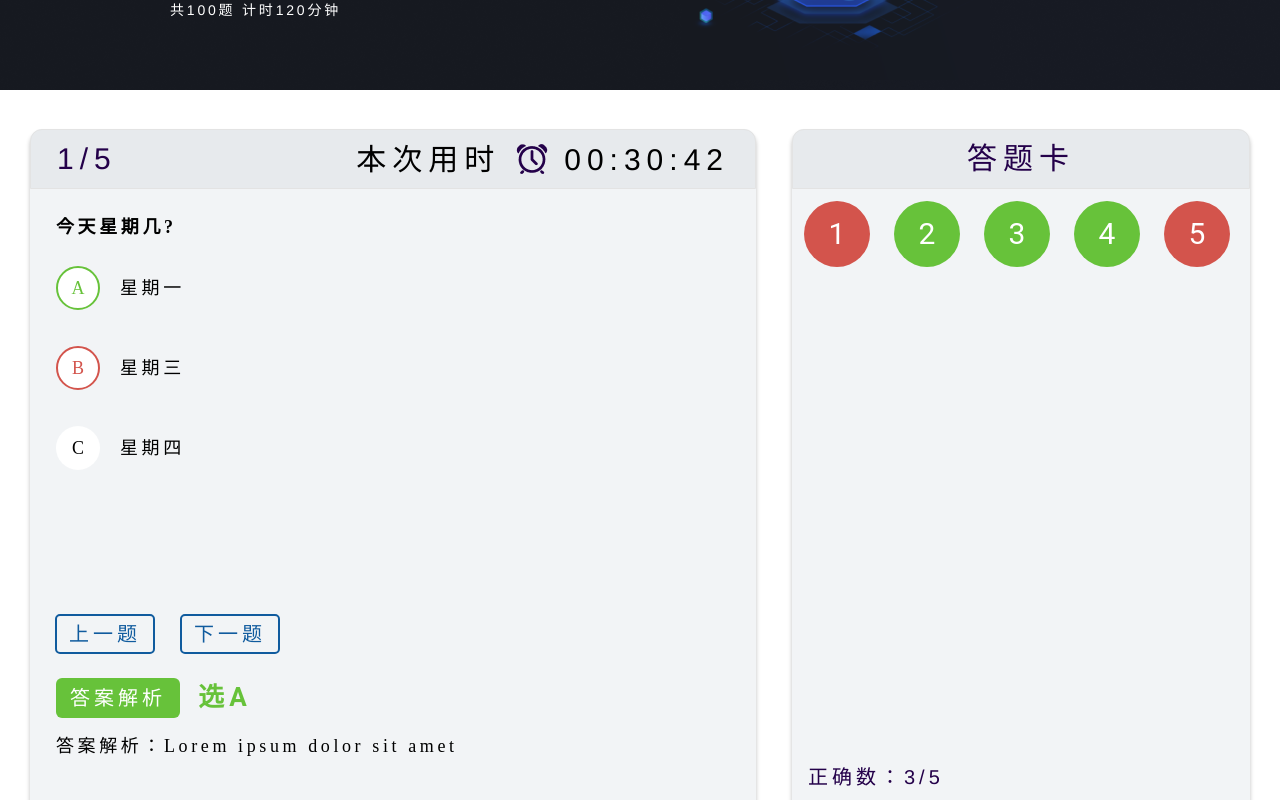
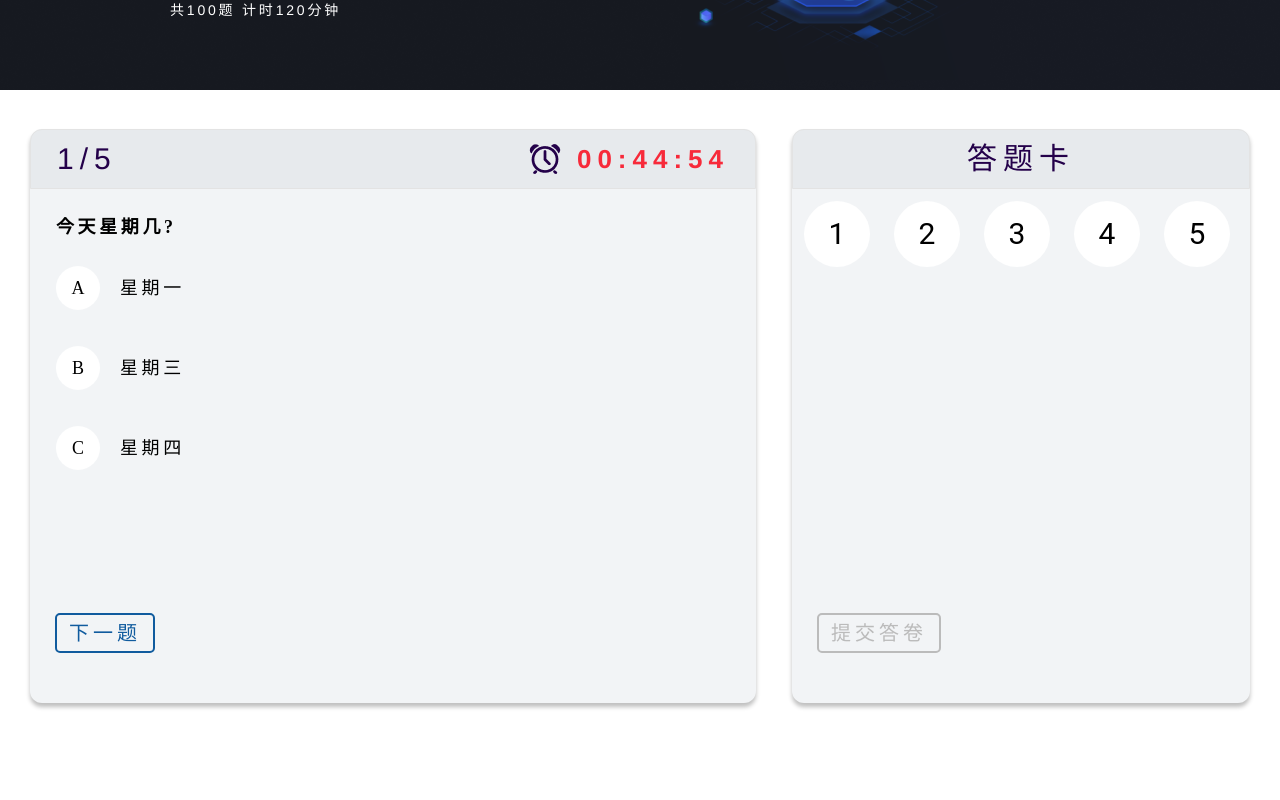
Before and after one commit to Smart-Yanmeng/Black-Shield, a Vue app in the folder Black-Shield/: page /online/exam in a window 1280 px wide. Shown: the part 440-1240 px from the top of the page. Built offline with nearby package versions, Linux system fonts and the light colour scheme.

Commit message:
2023/06/16

```diff
--- a/Black-Shield/src/pages/views/OnlineExam.vue
+++ b/Black-Shield/src/pages/views/OnlineExam.vue
@@ -16,10 +16,10 @@ import QuestionAnswerCard from "@/components/QuestionAnswerCard.vue";
       <div class="questions">共100题 计时120分钟</div>
     </div>
 
-    <div class="question-card display-none">
+    <div class="question-card">
       <QuestionCard></QuestionCard>
     </div>
-    <div class="question-card">
+    <div class="question-card display-none">
       <QuestionAnswerCard></QuestionAnswerCard>
     </div>
 
```
